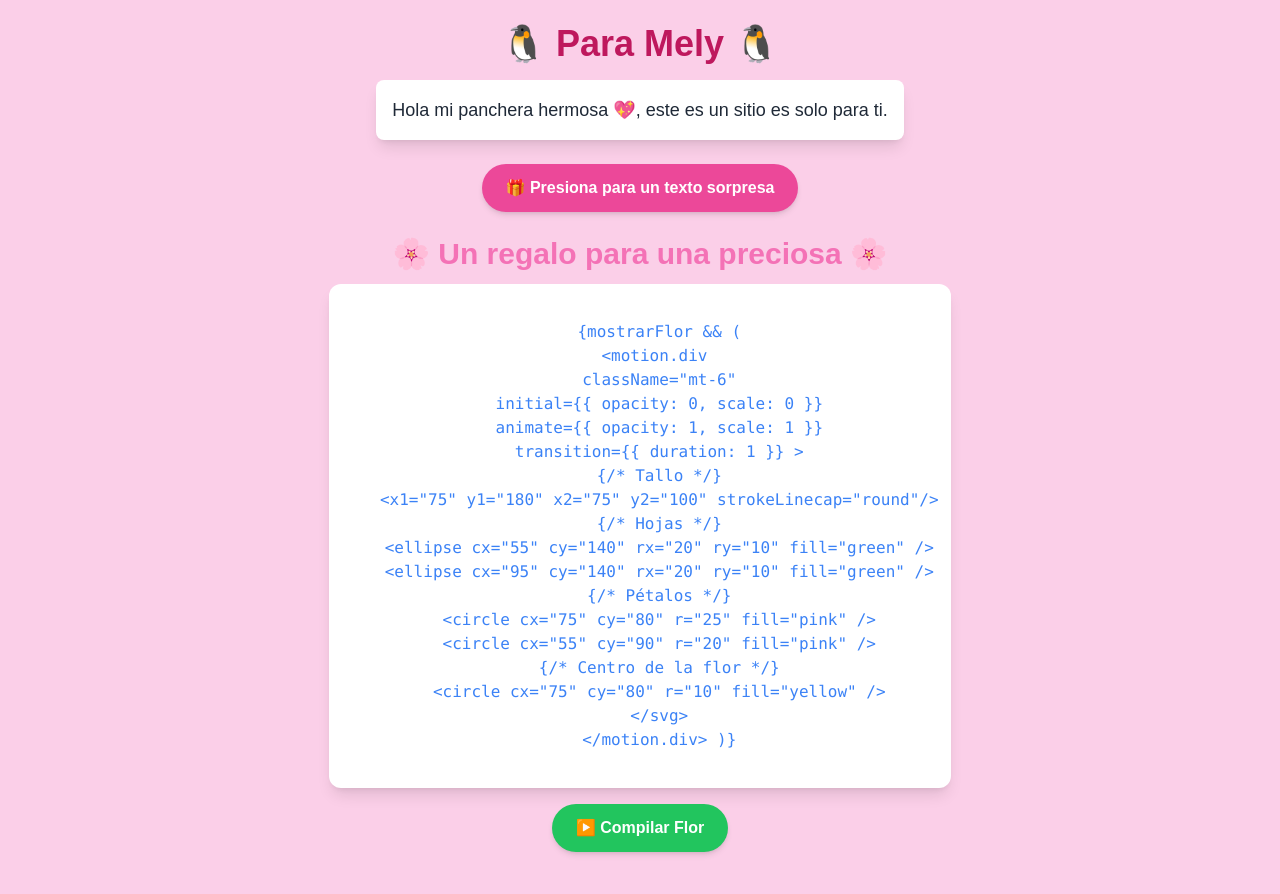
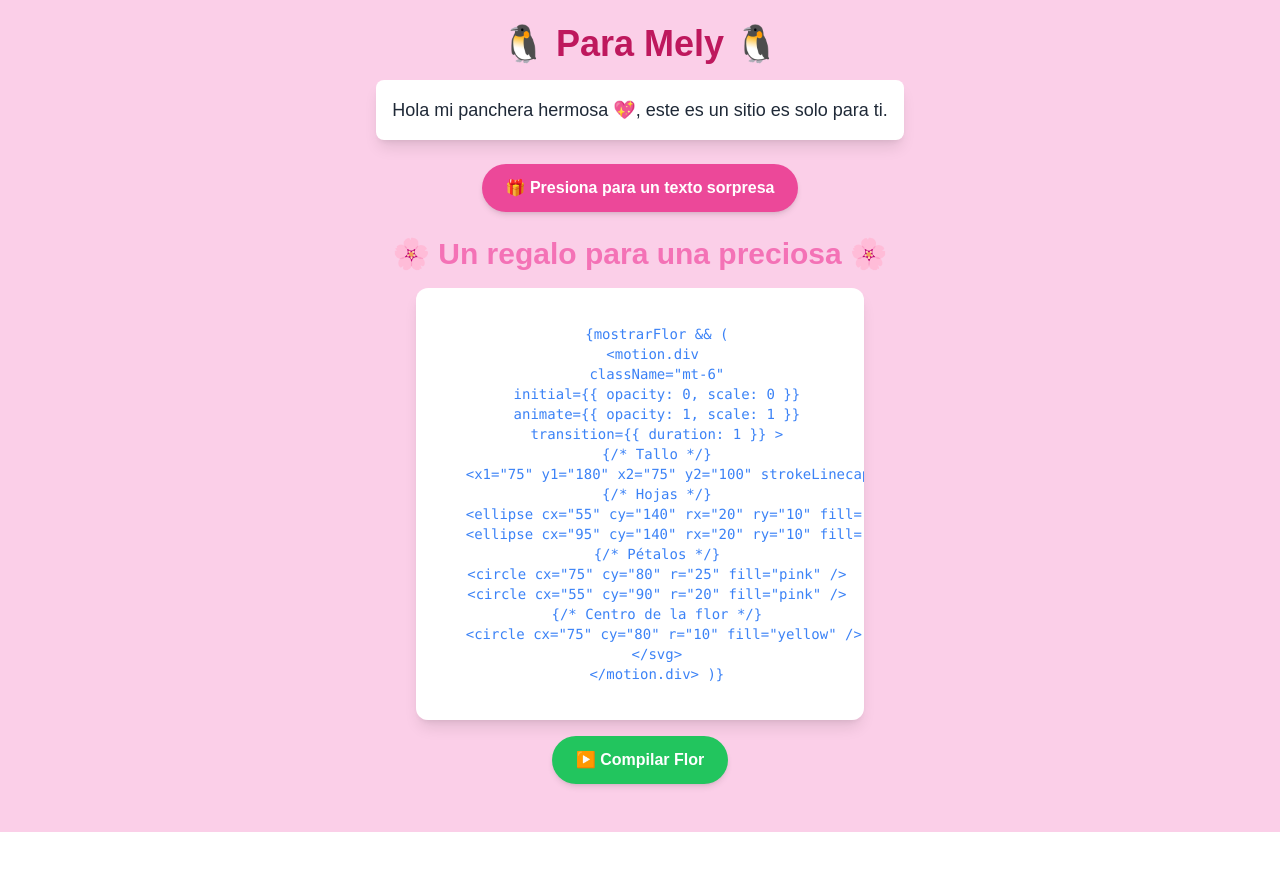
Before and after one commit to FersoNyN/sitio-mely, a Next.js app: page / in a window 1280 px wide. Shown: the top 894 px of the page. After the commit the page ends 832 px from the top, so only its background shows below. Built offline with nearby package versions, Linux system fonts and the light colour scheme.

Commit message:
Fixed out of boundaries terminal and text

```diff
--- a/src/app/FlorAnimada.js
+++ b/src/app/FlorAnimada.js
@@ -28,13 +28,13 @@ export default function FlorAnimada() {
     `;
 
     return (
-      <div className="flex flex-col items-center justify-center min-h-auto text-white p-6">
-        <h1 className="text-3xl font-bold text-pink-400 mb-3">🌸 Un regalo para una preciosa 🌸</h1>
+      <div className="flex flex-col items-center justify-center min-h-auto text-white p-6 w-full overflow-hidden">
+        <h1 className="text-3xl font-bold text-pink-400 mb-4 text-center">🌸 Un regalo para una preciosa 🌸</h1>
 
         {/* Simulación de terminal */}
         {!mostrarFlor && (
           <motion.div
-            className="bg-white p-3 rounded-xl w-full max-w-auto text-blue-500 font-mono shadow-lg"
+            className="bg-white p-4 rounded-xl w-full max-w-sm sm:max-w-md text-blue-500 font-mono text-xs sm:text-sm shadow-lg overflow-auto"
             initial={{ opacity: 1 }}
             animate={{ opacity: mostrarFlor ? 0 : 1 }}
             transition={{ duration: 0.5 }}
@@ -56,7 +56,7 @@ export default function FlorAnimada() {
         {/* Animación de la flor */}
         {mostrarFlor && (
           <motion.div
-            className="mt-4"
+            className="mt-4 flex justify-center w-full max-w-xs sm:max-w-md"
             initial={{ opacity: 0, scale: 0 }}
             animate={{ opacity: 1, scale: 1 }}
             transition={{ duration: 1 }}
```
